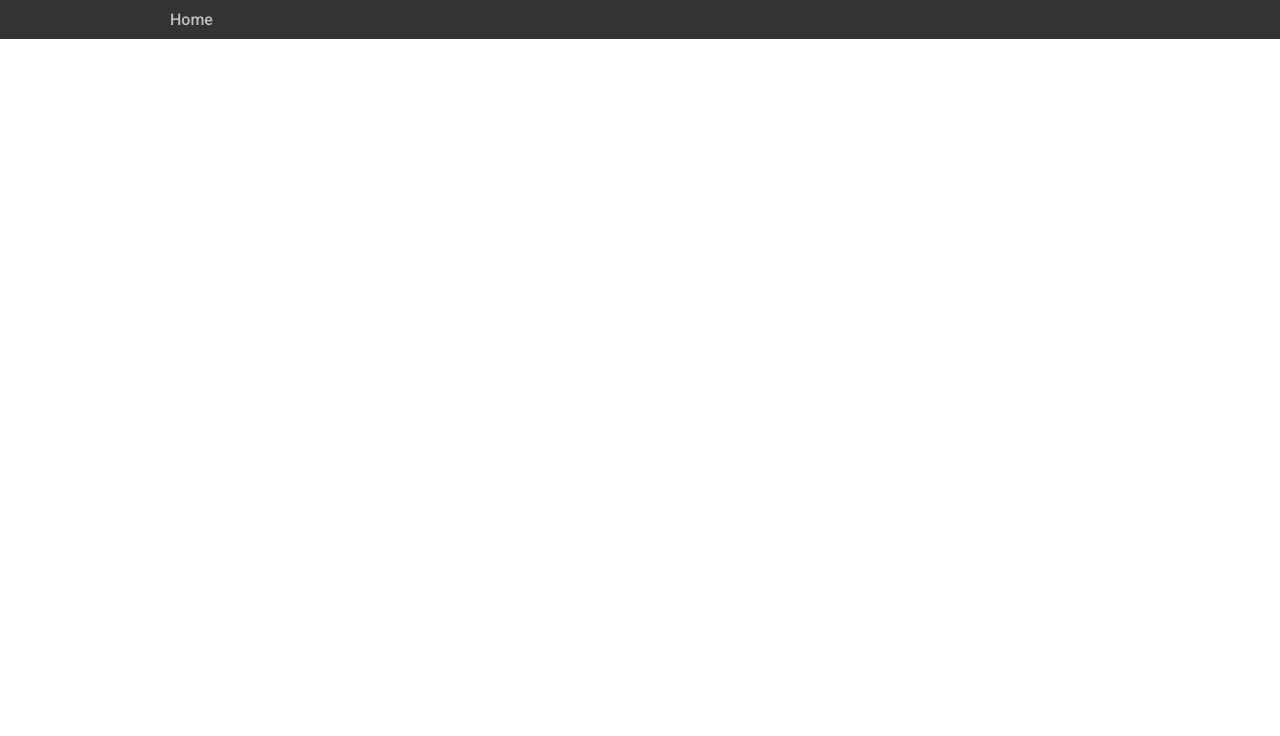
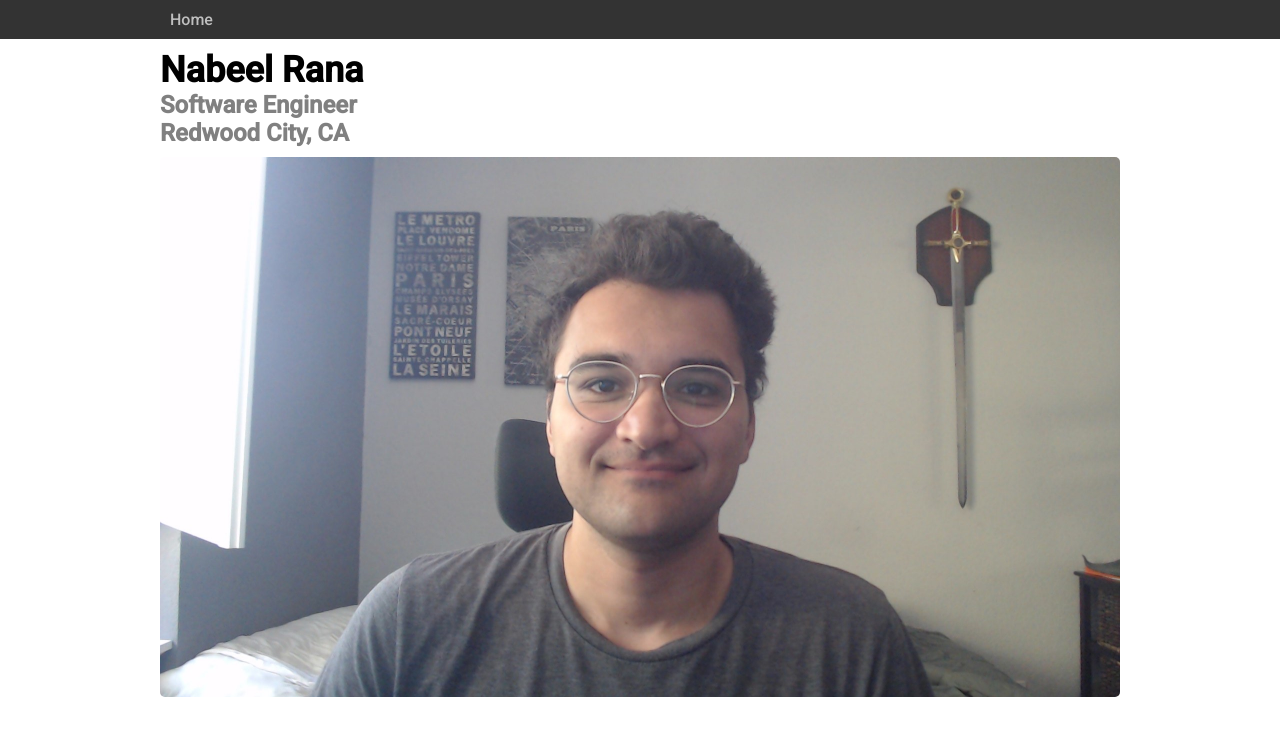
Before and after one commit to nabware/nabeel-rana-website, a plain HTML site: page src/index.html in a window 1280 px wide. Drawn offline with Linux system fonts and the light colour scheme.

Commit message:
Add landing section with photo

```diff
--- a/src/app.css
+++ b/src/app.css
@@ -31,3 +31,26 @@ header {
 .nav-button:hover {
   color: hsl(0, 0%, 100%);
 }
+
+.container {
+  max-width: 960px;
+  margin: auto;
+  padding: 10px;
+}
+
+.title {
+  font-size: 36px;
+  margin: 0;
+}
+
+.subtitle {
+  font-size: 24px;
+  margin: 0;
+  color: hsl(0, 0%, 50%)
+}
+
+img {
+  max-width: 100%;
+  height: auto;
+  border-radius: 5px;
+}
--- a/src/index.html
+++ b/src/index.html
@@ -14,5 +14,14 @@
   </ul>
 </header>
 
+<section id="home">
+  <div class="container">
+    <h1 class="title">Nabeel Rana</h1>
+    <h3 class="subtitle">Software Engineer</h3>
+    <h3 class="subtitle" style="margin-bottom: 10px;">Redwood City, CA</h3>
+    <img src="./nabeel.jpg" alt="Nabeel">
+  </div>
+</section>
+
 </body>
 </html>
```
Also changed, not shown: src/nabeel.jpg (added), 1 other file.
